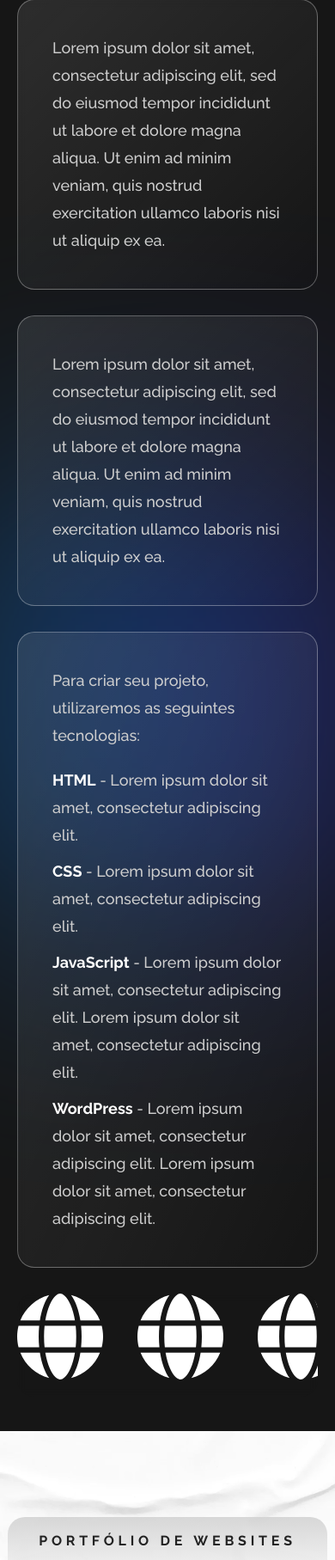
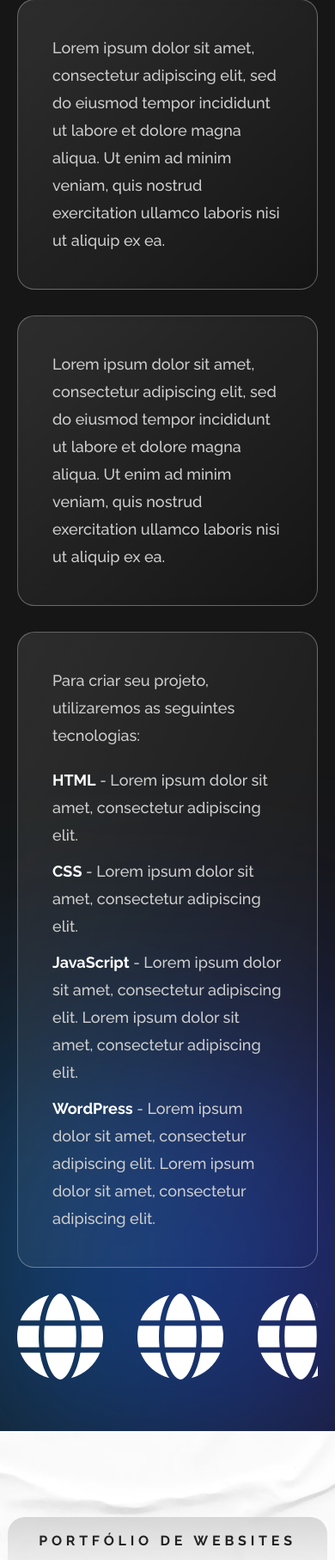
Before and after one commit to adrianholz/andrixdesign, a PHP site: page /service.html in a window 390 px wide. Shown: the part 428-2243 px from the top of the page at 86% size. Run offline with PHP 8.4, Linux system fonts and the light colour scheme.

Commit message:
General Improvements

```diff
--- a/css/service-styles.css
+++ b/css/service-styles.css
@@ -407,12 +407,7 @@
     max-width: 100px;
   }
   .service-description .blur {
-    bottom: unset;
-    top: 50%;
-    left: 50%;
-    transform: translate(-50%, -50%);
     height: 400px;
-    opacity: 0.6;
   }
 }
 
@@ -489,7 +484,7 @@
     background: var(--b1);
   }
   .service-technologies::-webkit-scrollbar-thumb {
-    background: #3d3d3d;
+    background: #cecece;
     border-radius: 15px;
   }
 
```
